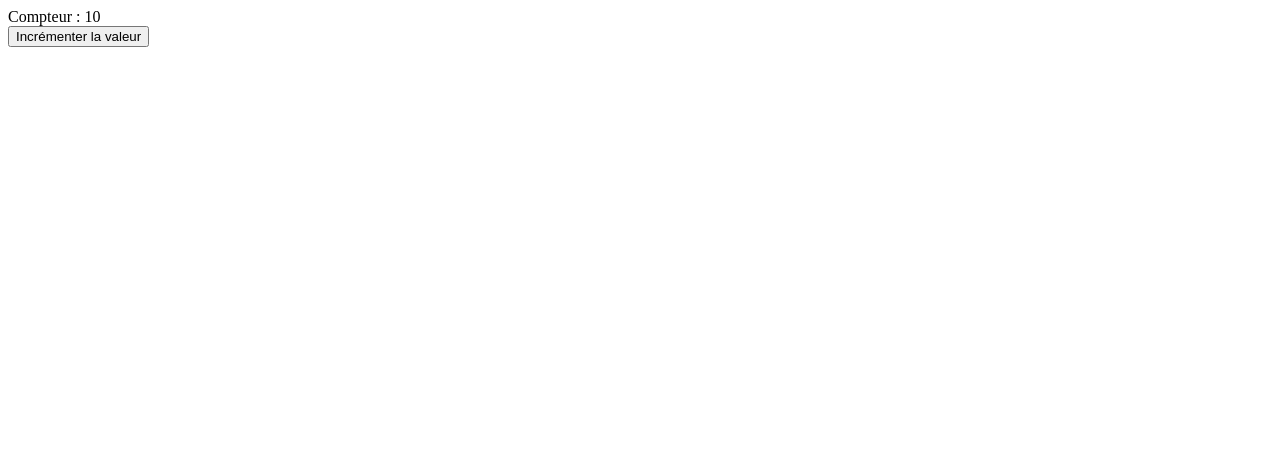
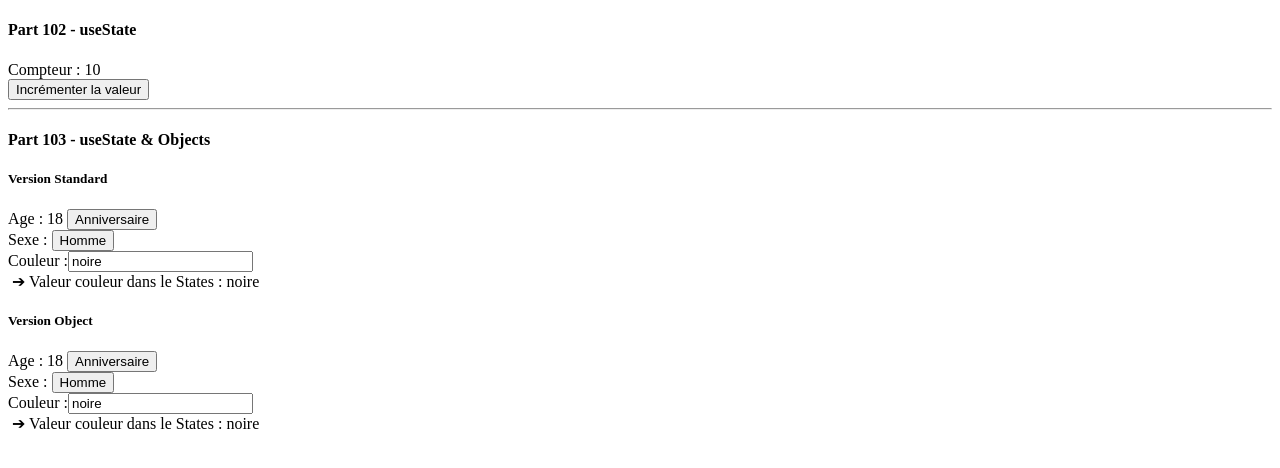
Before and after one commit to Enelith/h2prog, a React (Create React App) app in the folder react2020/projet5_intro_hooks/: page / in a window 1280 px wide. Shown: the top 468 px of the page. Built offline with nearby package versions, Linux system fonts and the light colour scheme.

Commit message:
Maj Part 103 - useState & Objects

```diff
--- a/react2020/projet5_intro_hooks/src/App.js
+++ b/react2020/projet5_intro_hooks/src/App.js
@@ -1,9 +1,14 @@
 import Part102UseState from 'containers/Part102UseState/Part102UseState';
+import Part103UseStateObjects from 'containers/Part103UseStateObjects/Part103UseStateObjects';
 
 function App() {
     return (
         <div className="App">
+            <h4>Part 102 - useState</h4>
             <Part102UseState />
+            <hr />
+            <h4>Part 103 - useState & Objects</h4>
+            <Part103UseStateObjects />
         </div>
     );
 }
--- /dev/null
+++ b/react2020/projet5_intro_hooks/src/containers/Part103UseStateObjects/Part103UseStateObjects.js
@@ -0,0 +1,71 @@
+import { useState } from "react";
+
+function Part103UseStateObjects() {
+    // Version standard
+    const [age, setAge] = useState(18);
+    const [sexe, setSexe] = useState(true);
+    const [couleur, setCouleur] = useState("noire");
+
+    const anniversaire = () => setAge(age => age + 1);
+    const changeSexe = () => setSexe(sexe => !sexe);
+
+    // Version Object
+    const [personne, setPersonne] = useState({
+        age: 18,
+        sexe: true,
+        couleur: "noire"
+    });
+    const anniversaireObject = () => {
+        const newPersonne = { ...personne };
+        newPersonne.age++;
+        setPersonne(newPersonne);
+    };
+    const changeSexeObject = () => {
+        const newPersonne = { ...personne };
+        newPersonne.sexe = !newPersonne.sexe;
+        setPersonne(newPersonne);
+    }
+    const changeCouleur = (newCouleur) => {
+        const newPersonne = { ...personne };
+        newPersonne.couleur = newCouleur;
+        setPersonne(newPersonne);
+    }
+
+    return (
+        <>
+            <h5>Version Standard</h5>
+            <div>
+                Age : {age}
+                &nbsp;
+                <button onClick={anniversaire} >Anniversaire</button>
+            </div>
+            <div>
+                Sexe : <button onClick={changeSexe} >{sexe ? "Homme" : "Femme"}</button>
+            </div>
+            <div>
+                Couleur :
+                <input type="text" value={couleur} onChange={(event) => setCouleur(event.target.value)} />
+                <br />
+                &nbsp;&#x2794; Valeur couleur dans le States : {couleur}
+            </div>
+
+            <h5>Version Object</h5>
+            <div>
+                Age : {personne.age}
+                &nbsp;
+                <button onClick={anniversaireObject} >Anniversaire</button>
+            </div>
+            <div>
+                Sexe : <button onClick={changeSexeObject} >{personne.sexe ? "Homme" : "Femme"}</button>
+            </div>
+            <div>
+                Couleur :
+                <input type="text" value={personne.couleur} onChange={(event) => changeCouleur(event.target.value)} />
+                <br />
+                &nbsp;&#x2794; Valeur couleur dans le States : {personne.couleur}
+            </div>
+        </>
+    );
+}
+
+export default Part103UseStateObjects;
```
Also changed, not shown: 1 other file (tests, documents, lock files or other folders).
